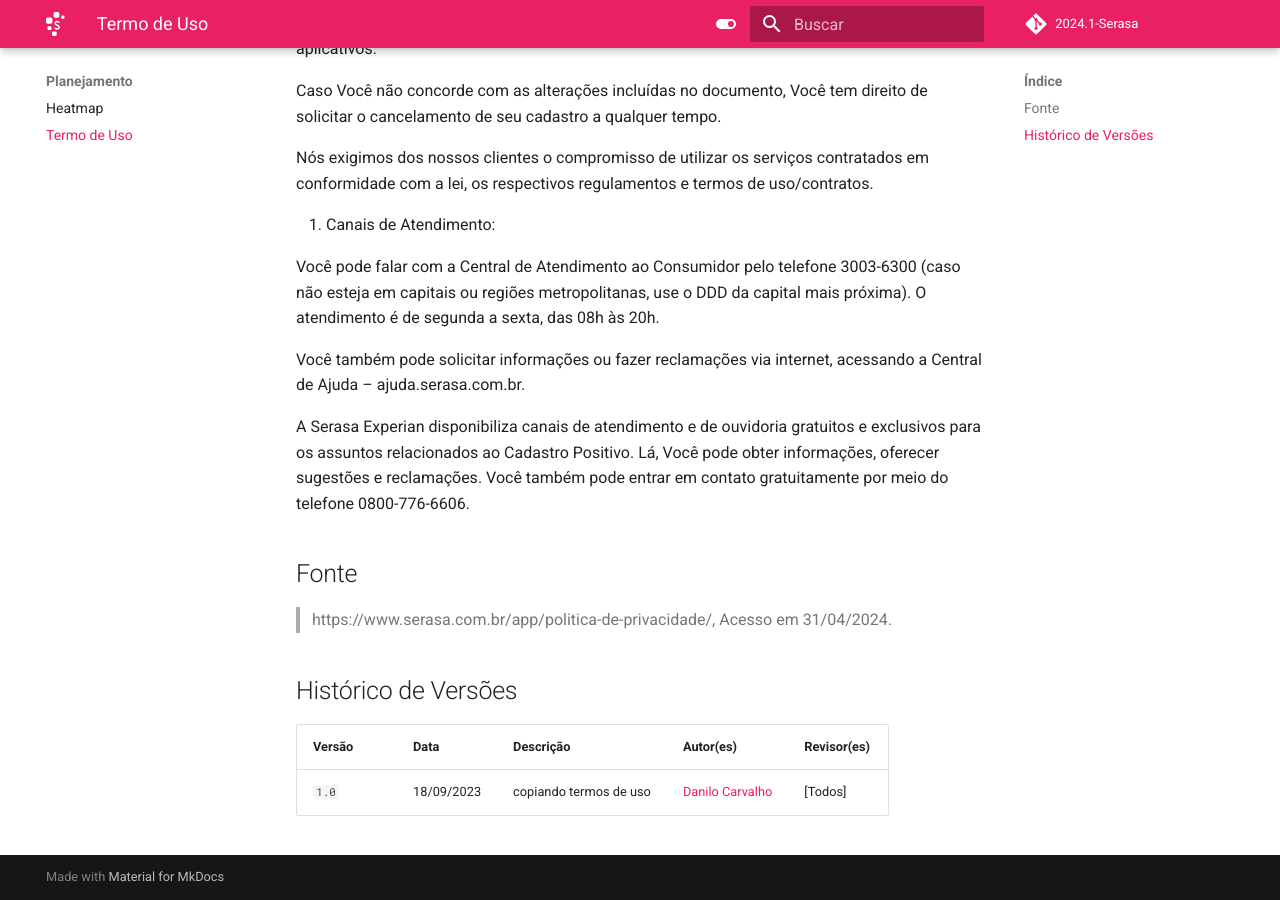
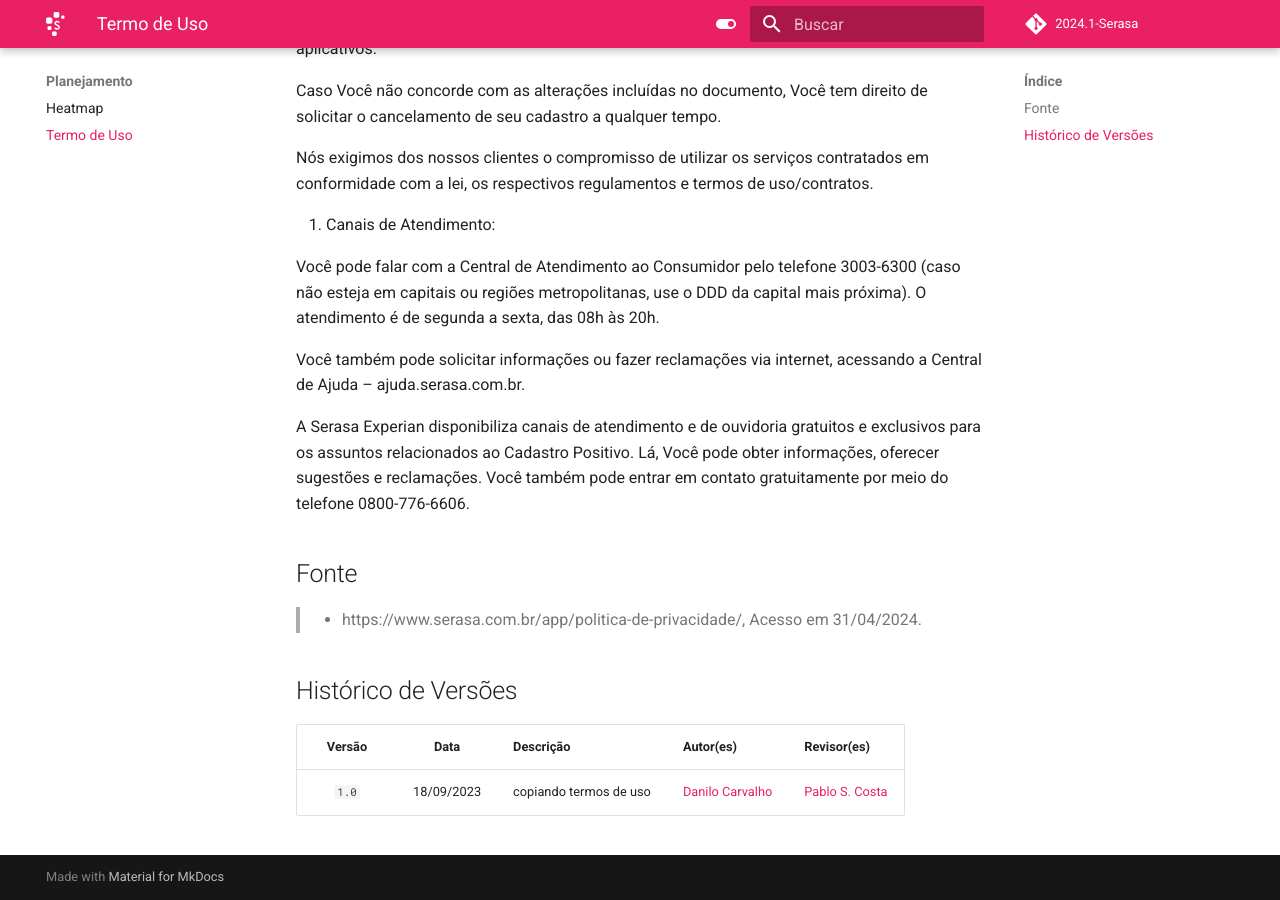
Before and after one commit to Requisitos-de-Software/2024.1-Serasa, an MkDocs documentation site: the page built from docs/planejamento/termodeuso.md, in a window 1280 px wide and 900 px high, scrolled down 11576 px. Built offline with MkDocs 1.6.1 and Material for MkDocs 9.7.7, drawn with Linux system fonts in a browser that asks for light colours; comment, search, counter and statistics services are not loaded.

Commit message:
Update add revisor termodeuso.md

```diff
--- a/docs/planejamento/termodeuso.md
+++ b/docs/planejamento/termodeuso.md
@@ -252,10 +252,12 @@ Você também pode solicitar informações ou fazer reclamações via internet,
 A Serasa Experian disponibiliza canais de atendimento e de ouvidoria gratuitos e exclusivos para os assuntos relacionados ao Cadastro Positivo. Lá, Você pode obter informações, oferecer sugestões e reclamações. Você também pode entrar em contato gratuitamente por meio do telefone 0800-776-6606.
 
 ## Fonte
-> https://www.serasa.com.br/app/politica-de-privacidade/, Acesso em 31/04/2024.
+
+> - https://www.serasa.com.br/app/politica-de-privacidade/, Acesso em 31/04/2024.
+>
 
 ## Histórico de Versões
 
 | Versão |     Data    | Descrição   | Autor(es) | Revisor(es) |
-| ------ | ----------- | ----------- | --------- | ----------- |
-| `1.0`  | 18/09/2023  | copiando termos de uso | [Danilo Carvalho](https://github.com/Danilo-Carvalho-Antunes)|[Todos]|
+| :----: | :---------: | ----------- | --------- | ----------- |
+| `1.0`  | 18/09/2023  | copiando termos de uso | [Danilo Carvalho](https://github.com/Danilo-Carvalho-Antunes)|[Pablo S. Costa](https://github.com/pabloheika)|
```
